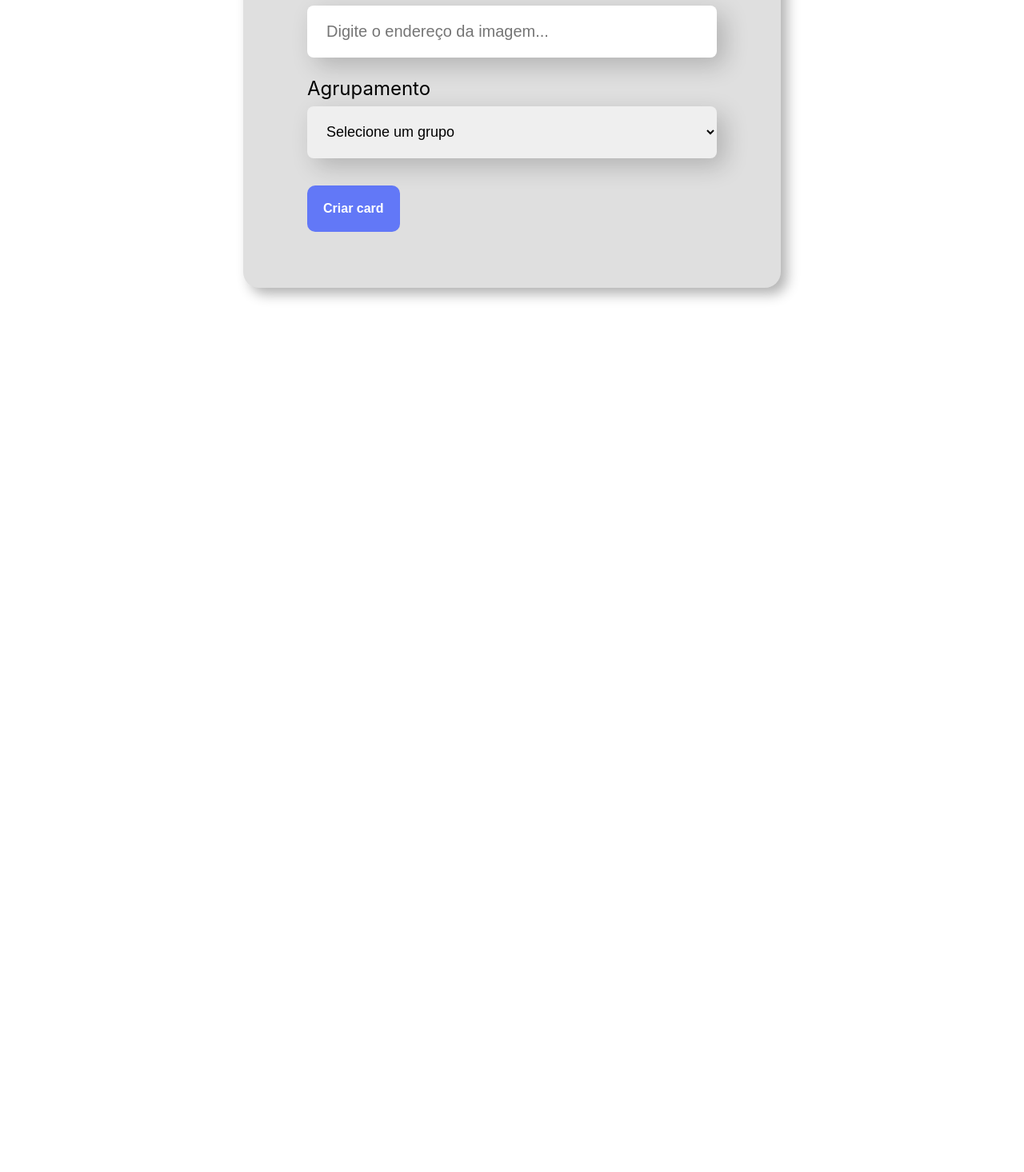
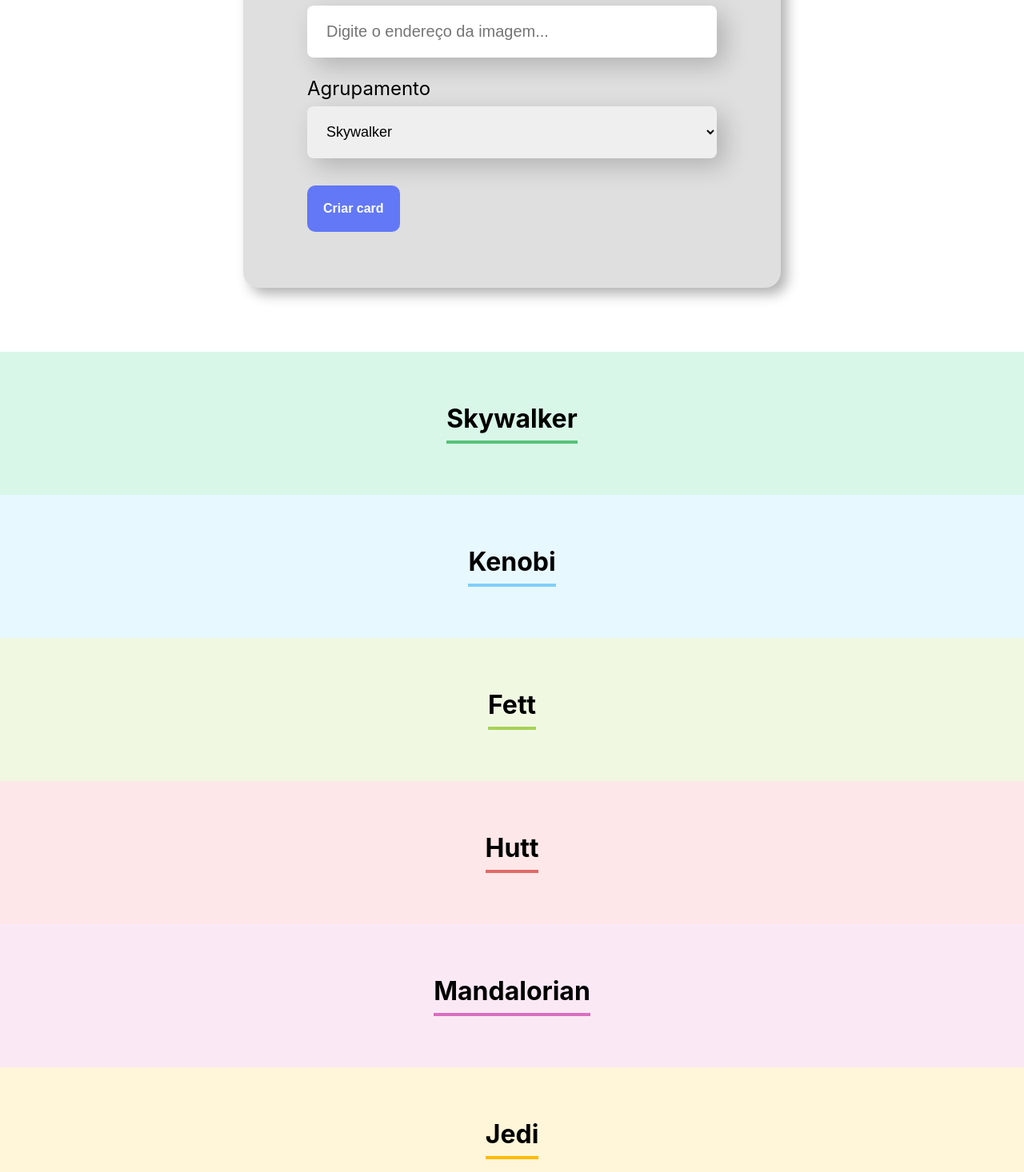
Before and after one commit to carolfagundess/elemental, a React (Create React App) app: page / in a window 1280 px wide. Shown: the part 804-2270 px from the top of the page at 80% size. Before the commit the page ends 1244 px from the top, so only its background shows below. Built offline with nearby package versions, Linux system fonts and the light colour scheme.

Commit message:
componente grupos

```diff
--- a/src/App.js
+++ b/src/App.js
@@ -1,11 +1,65 @@
+import { useState } from "react";
 import Banner from "./componentes/Banner/Banner";
 import Formulario from "./componentes/Formulario";
+import Grupo from "./componentes/Grupo";
 
 function App() {
+  const grupos = [
+    {
+      nome: "Skywalker",
+      corPrimaria: "#57c278",
+      corSecundaria: "#d9f7e9",
+    },
+    {
+      nome: "Kenobi",
+      corPrimaria: "#82CFFA",
+      corSecundaria: "#E8F8FF",
+    },
+    {
+      nome: "Fett",
+      corPrimaria: "#A6D157",
+      corSecundaria: "#F0F8E2",
+    },
+    {
+      nome: "Hutt",
+      corPrimaria: "#E06B69",
+      corSecundaria: "#FDE7E8",
+    },
+    {
+      nome: "Mandalorian",
+      corPrimaria: "#DB6EBF",
+      corSecundaria: "#FAE9F5",
+    },
+    {
+      nome: "Jedi",
+      corPrimaria: "#FFBA05",
+      corSecundaria: "#FFF5D9",
+    },
+    {
+      nome: "Sith",
+      corPrimaria: "#FF8A29",
+      corSecundaria: "#FFEEDF",
+    },
+  ];
+
+  const [personagens, setPersonagens] = useState([]);
+
+  const aoNovoPersonagemCadastrado = (personagem) => {
+    setPersonagens([...personagens, personagem]);
+  };
+
   return (
     <div className="App">
       <Banner />
-      <Formulario />
+      <Formulario grupos={grupos.map(grupo => grupo.nome)}
+        aoPersonagemCadastrado={(personagem) =>
+          aoNovoPersonagemCadastrado(personagem)
+        }
+      />
+
+      {grupos.map((grupo) => (
+        <Grupo key={grupo.nome} nome={grupo.nome} corPrimaria={grupo.corPrimaria} corSecundaria={grupo.corSecundaria} />
+      ))}
     </div>
   );
 }
--- a/src/componentes/CampoTexto/index.js
+++ b/src/componentes/CampoTexto/index.js
@@ -1,5 +1,4 @@
 //importar css
-import { useState } from "react";
 import "./CampoTexto.css";
 
 //arrow function, variavel com letra maiuscula por ser um componente react
--- a/src/componentes/Formulario/index.js
+++ b/src/componentes/Formulario/index.js
@@ -4,25 +4,21 @@ import ListaSuspensa from "../ListaSuspensa";
 import Botao from "../Botao";
 import { useState } from "react";
 
-const Formulario = () => {
-  const grupos = [
-    "Selecione um grupo",
-    "Skywalker",
-    "Kenobi",
-    "Fett",
-    "Hutt",
-    "Mandalorian",
-    "Jedi",
-    "Sith",
-  ];
+const Formulario = (props) => {
 
   const [nome, setNome] = useState("");
   const [ator, setAtor] = useState("");
   const [imagem, setImagem] = useState("");
+  const [grupo, setGrupo] = useState("");
 
   const salvar = (evento) => {
     evento.preventDefault();
-    console.log("Foi submetido", nome, ator, imagem);
+    props.aoPersonagemCadastrado({
+      nome,
+      ator,
+      imagem,
+      grupo
+    });
   };
 
   return (
@@ -50,7 +46,13 @@ const Formulario = () => {
           valor={imagem}
           aoAlterar={(valor) => setImagem(valor)}
         />
-        <ListaSuspensa obrigatorio={true} label="Agrupamento" itens={grupos} />
+        <ListaSuspensa
+          obrigatorio={true}
+          label="Agrupamento"
+          itens={props.grupos}
+          valor={grupo}
+          aoAlterar={(valor) => setGrupo(valor)}
+        />
         <Botao>Criar card</Botao>
       </form>
     </section>
--- /dev/null
+++ b/src/componentes/Grupo/Grupo.css
@@ -0,0 +1,11 @@
+.grupo{
+    text-align: center;
+    padding: 32px;
+}
+
+.grupo h3{
+    font-size: 32px;
+    border-bottom: 4px solid;
+    display: inline-block;
+    padding-bottom: 8px;
+}
--- /dev/null
+++ b/src/componentes/Grupo/index.js
@@ -0,0 +1,12 @@
+import './Grupo.css'
+
+//recebemos props como parametro
+const Grupo = (props) => {
+    return (
+        <section className='grupo' style={{ backgroundColor: props.corSecundaria }}>
+            <h3 style={{borderBottomColor: props.corPrimaria}} >{props.nome}</h3>
+        </section>
+    )
+}
+
+export default Grupo
--- a/src/componentes/ListaSuspensa/index.js
+++ b/src/componentes/ListaSuspensa/index.js
@@ -5,7 +5,7 @@ const ListaSuspensa = (props) => {
     return (
     <div className="lista-suspensa">
       <label>{props.label}</label>
-      <select required={props.obrigatorio }>
+      <select onChange={evento => props.aoAlterar(evento.target.value)} required={props.obrigatorio } value={props.value} >
         {props.itens.map((item) => (
           <option key={item}>{item}</option>
         ))}
```
